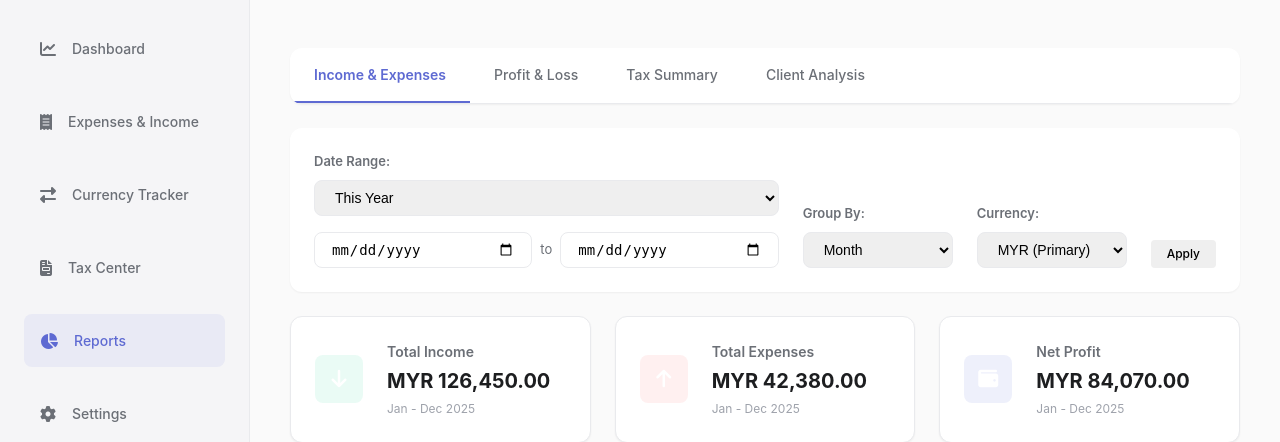
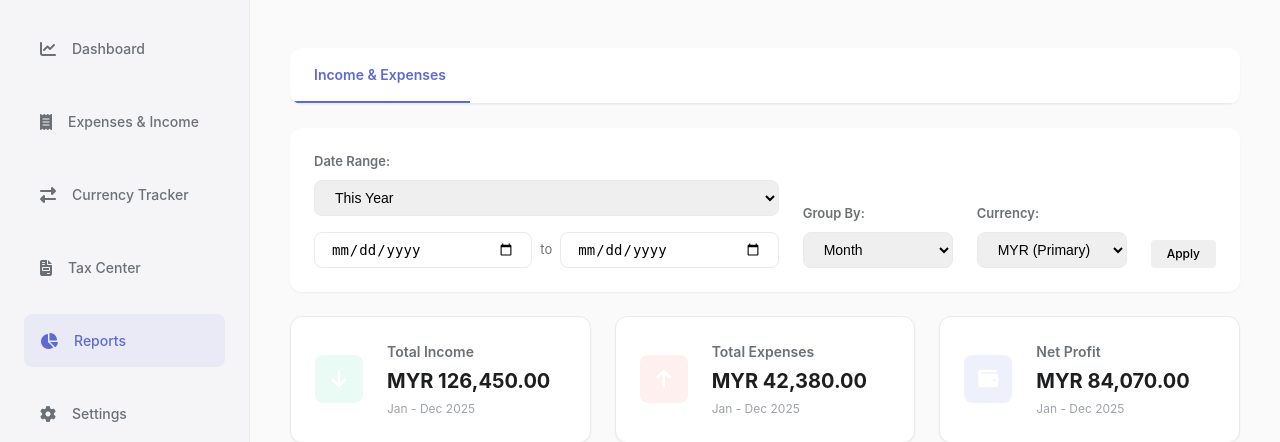
Before and after one commit to cheeyan03/Alibaba-Cloud, a Flask app: page /reports in a window 1280 px wide. Shown: the part 85-527 px from the top of the page. Run offline with Flask 3, Linux system fonts and the light colour scheme; some libraries are stand-ins or nearby versions.

Commit message:
removed unused tab

```diff
--- a/templates/reports.html
+++ b/templates/reports.html
@@ -66,9 +66,6 @@
                 <div class="reports-nav">
                     <ul class="reports-tab-nav">
                         <li class="tab-item active" data-tab="income-expense">Income & Expenses</li>
-                        <li class="tab-item" data-tab="profit-loss">Profit & Loss</li>
-                        <li class="tab-item" data-tab="tax">Tax Summary</li>
-                        <li class="tab-item" data-tab="client">Client Analysis</li>
                     </ul>
                 </div>
 
```
